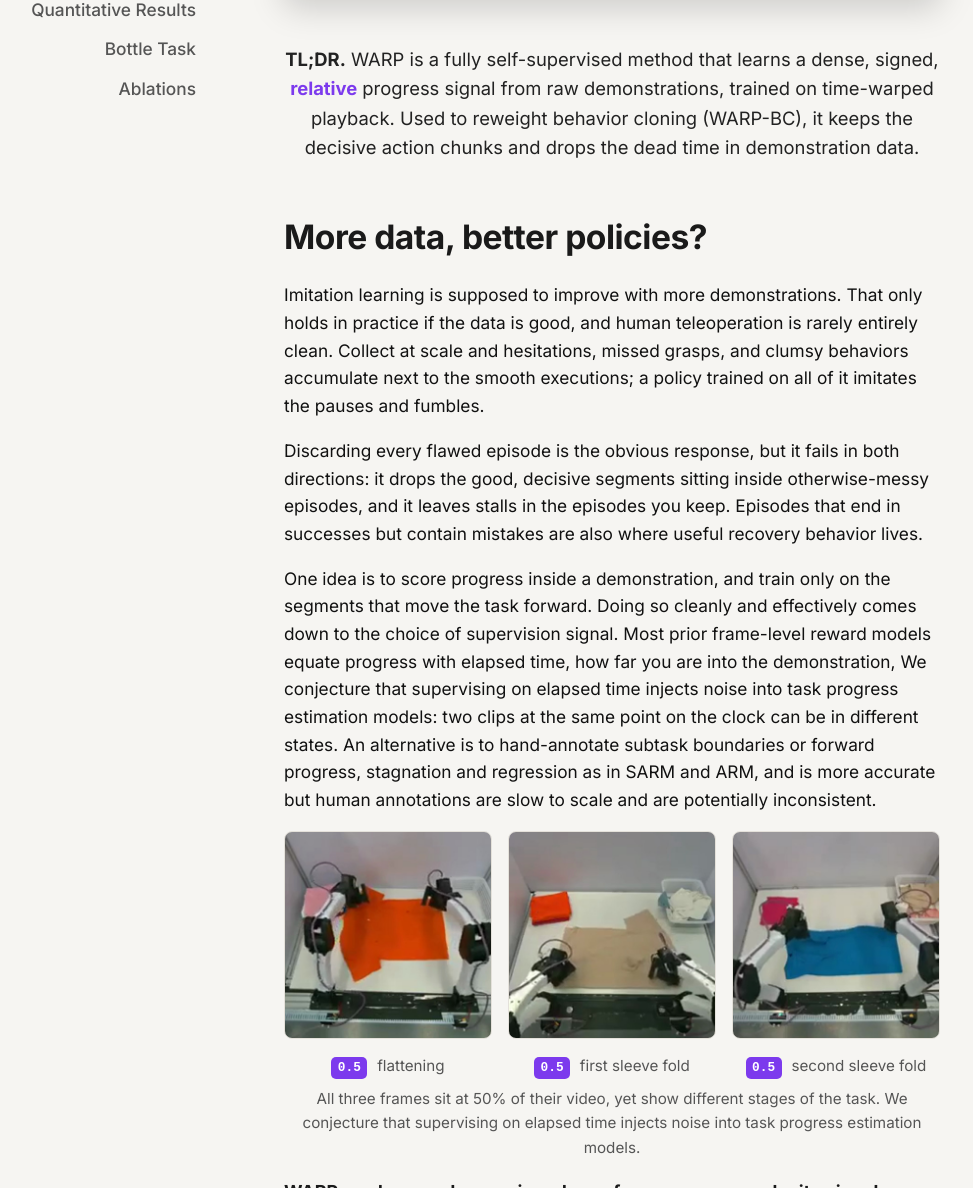
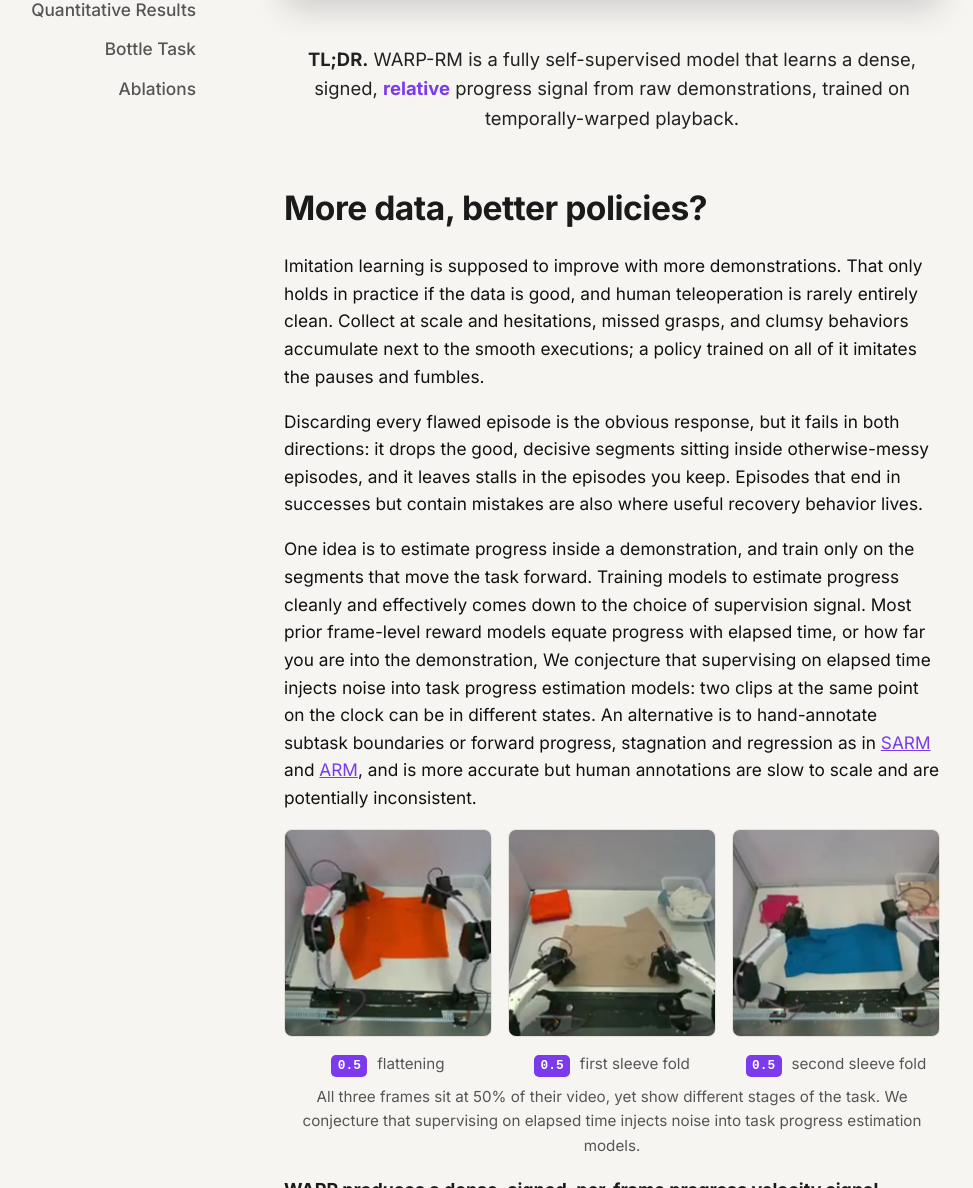
Before and after one commit to uynitsuj/uynitsuj.github.io, a Jekyll site: the page warp-rm/index.html, which Jekyll copies as it is, in a window 1280 px wide and 1400 px high, scrolled down 679 px, cut to the strip 212-1400 px from the top of the window. Shown: the whole strip, without its empty margins (28-1001 px from the left). Built offline with Jekyll 4.4.1, drawn with Linux system fonts in a browser that asks for light colours.

Commit message:
tweak narrative and add sarm arm links

```diff
--- a/warp-rm/index.html
+++ b/warp-rm/index.html
@@ -693,10 +693,9 @@
 
     <section id="tldr">
       <div class="tldr">
-        <b>TL;DR.</b> WARP is a fully self-supervised method that learns a dense, signed,
+        <b>TL;DR.</b> WARP-RM is a fully self-supervised model that learns a dense, signed,
         <span style="color: var(--accent); font-weight: 700;">relative</span> progress signal from raw
-        demonstrations, trained on time-warped playback. Used to reweight behavior cloning (WARP-BC), it keeps
-        the decisive action chunks and drops the dead time in demonstration data.</span>
+        demonstrations, trained on temporally-warped playback.</span>
       </div>
     </section>
 
@@ -714,10 +713,10 @@
         recovery behavior lives.
       </p>
       <p>
-        One idea is to score progress inside a demonstration, and train only on the segments
-        that move the task forward. Doing so cleanly and effectively comes down to the choice of supervision signal. Most prior frame-level reward models
-        equate progress with elapsed time, how far you are into the demonstration, We conjecture that supervising on elapsed time injects noise into task progress estimation models: two clips at the same
-        point on the clock can be in different states. An alternative is to hand-annotate subtask boundaries or forward progress, stagnation and regression as in SARM and ARM, and is more accurate but human annotations are slow to scale and are potentially inconsistent.
+        One idea is to estimate progress inside a demonstration, and train only on the segments
+        that move the task forward. Training models to estimate progress cleanly and effectively comes down to the choice of supervision signal. Most prior frame-level reward models
+        equate progress with elapsed time, or how far you are into the demonstration, We conjecture that supervising on elapsed time injects noise into task progress estimation models: two clips at the same
+        point on the clock can be in different states. An alternative is to hand-annotate subtask boundaries or forward progress, stagnation and regression as in <a href="https://arxiv.org/abs/2509.25358" target="_blank" rel="noopener" style="color: var(--accent);">SARM</a> and <a href="https://arxiv.org/abs/2604.03037" target="_blank" rel="noopener" style="color: var(--accent);">ARM</a>, and is more accurate but human annotations are slow to scale and are potentially inconsistent.
       </p>
 
       <div class="noise-row">
```
